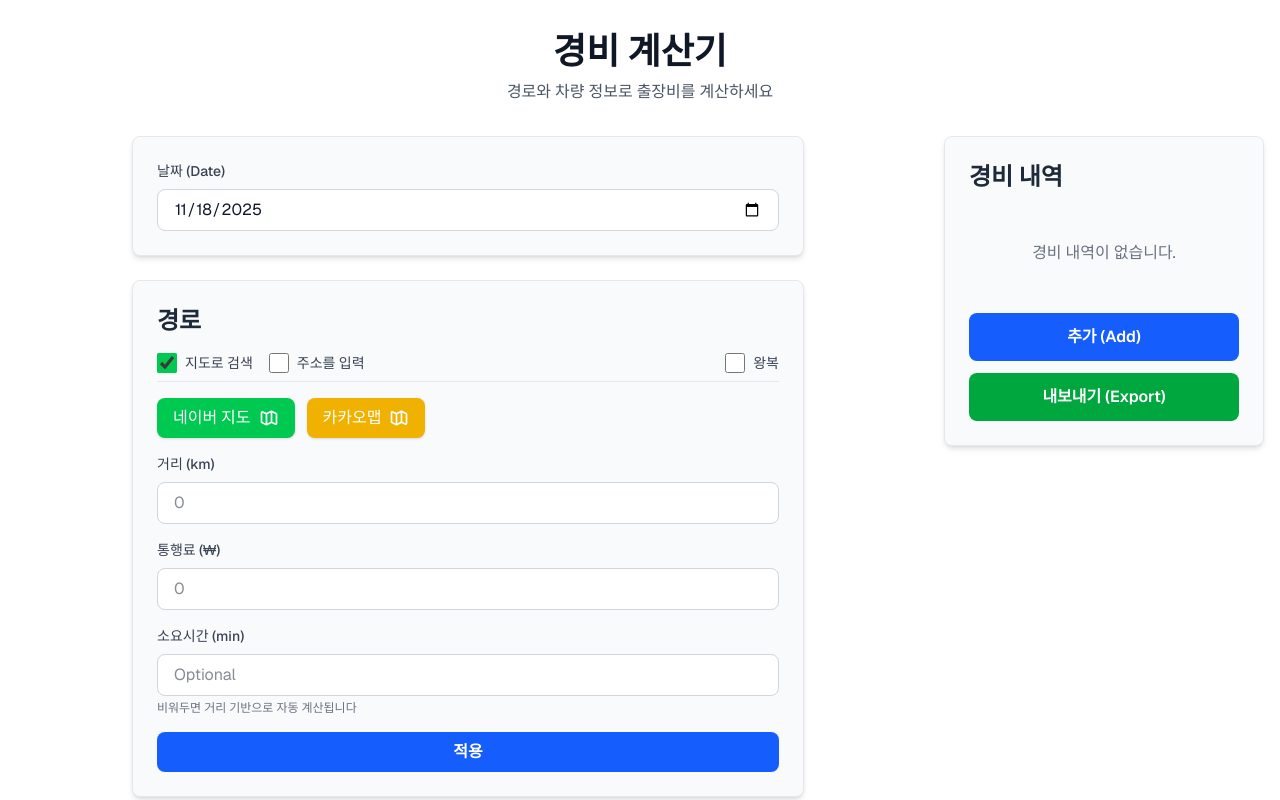
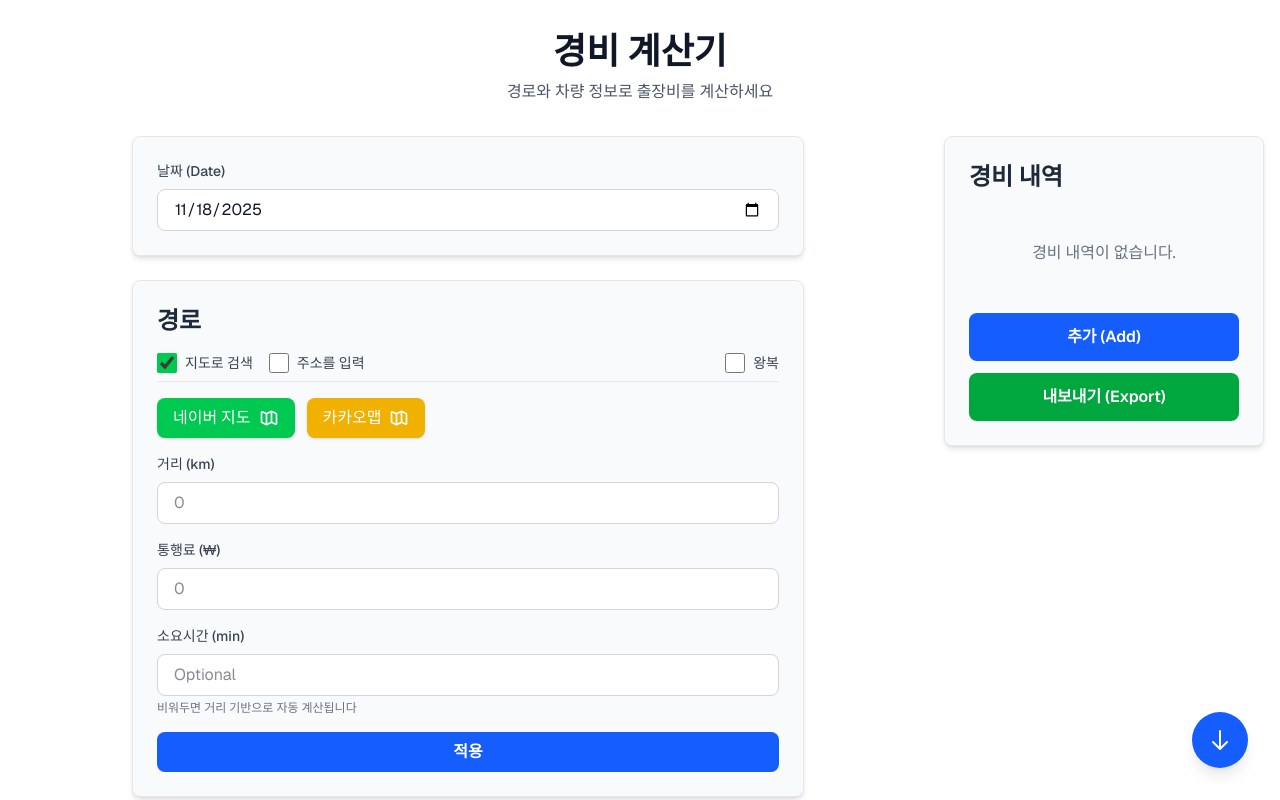
Before and after one commit to IsaacJang0321/expenses_calculator, a Next.js app: page / in a window 1280 px wide. Both pictures are taken after a click on the button "추가 (Add)". Shown: the top 800 px of the page. Built offline with nearby package versions, Linux system fonts and the light colour scheme.

Commit message:
added move-top/bottom button
added move-top/bottom button when window is scrollable

```diff
--- a/app/page.tsx
+++ b/app/page.tsx
@@ -91,6 +91,8 @@ export default function Home() {
   const [showCalculator, setShowCalculator] = useState(false);
   const [editingItemId, setEditingItemId] = useState<string | null>(null);
   const [calculatorKey, setCalculatorKey] = useState(0);
+  const [showScrollButton, setShowScrollButton] = useState(false);
+  const [isScrolledDown, setIsScrolledDown] = useState(false);
 
   // RouteSelector states
   const [routeUseNaverMap, setRouteUseNaverMap] = useState(true);
@@ -319,6 +321,98 @@ export default function Home() {
       localStorage.removeItem(EXPENSE_LIST_KEY);
     } catch (error) {
       console.error("Failed to delete expense list from localStorage:", error);
+    }
+  };
+
+  // Scroll position tracking
+  useEffect(() => {
+    const handleScroll = () => {
+      const scrollY = window.scrollY;
+      const windowHeight = window.innerHeight;
+      const documentHeight = document.documentElement.scrollHeight;
+
+      // Check if page is scrollable
+      const isScrollable = documentHeight > windowHeight;
+
+      // Show button if page is scrollable (always show if scrollable, even at top)
+      setShowScrollButton(isScrollable);
+
+      // Determine if we're closer to top or bottom
+      // If at top or scrolled less than 30% of page, show "go to bottom" button
+      // Otherwise, show "go to top" button
+      if (scrollY === 0) {
+        setIsScrolledDown(true); // At top, show "go to bottom"
+      } else {
+        const scrollPercentage = scrollY / (documentHeight - windowHeight);
+        setIsScrolledDown(scrollPercentage < 0.3);
+      }
+    };
+
+    // Initial check immediately
+    handleScroll();
+
+    // Also check after a short delay to ensure DOM is fully rendered
+    const timeoutId = setTimeout(() => {
+      handleScroll();
+    }, 100);
+
+    // Check on window load
+    window.addEventListener("load", handleScroll);
+
+    // Check on scroll
+    window.addEventListener("scroll", handleScroll);
+
+    // Check on resize (content might change)
+    window.addEventListener("resize", handleScroll);
+
+    // Use MutationObserver to detect DOM changes (e.g., when calculator appears)
+    const observer = new MutationObserver(() => {
+      // Debounce the check to avoid too many calls
+      setTimeout(handleScroll, 50);
+    });
+
+    observer.observe(document.body, {
+      childList: true,
+      subtree: true,
+      attributes: true,
+      attributeFilter: ['class', 'style'],
+    });
+
+    return () => {
+      clearTimeout(timeoutId);
+      window.removeEventListener("scroll", handleScroll);
+      window.removeEventListener("load", handleScroll);
+      window.removeEventListener("resize", handleScroll);
+      observer.disconnect();
+    };
+  }, [showCalculator]); // Re-check when calculator visibility changes
+
+  // Also check scroll when calculator visibility changes (with delay for animation)
+  useEffect(() => {
+    if (showCalculator) {
+      // Check after animation completes (500ms transition duration)
+      const timeoutId = setTimeout(() => {
+        const scrollY = window.scrollY;
+        const windowHeight = window.innerHeight;
+        const documentHeight = document.documentElement.scrollHeight;
+        const isScrollable = documentHeight > windowHeight;
+        setShowScrollButton(isScrollable);
+        if (scrollY === 0) {
+          setIsScrolledDown(true);
+        }
+      }, 600); // Slightly longer than animation duration
+
+      return () => clearTimeout(timeoutId);
+    }
+  }, [showCalculator]);
+
+  const handleScrollClick = () => {
+    if (isScrolledDown) {
+      // Scroll to bottom
+      window.scrollTo({ top: document.documentElement.scrollHeight, behavior: "smooth" });
+    } else {
+      // Scroll to top
+      window.scrollTo({ top: 0, behavior: "smooth" });
     }
   };
 
@@ -645,6 +739,47 @@ export default function Home() {
           </div>
         </div>
       </div>
+
+      {/* Scroll to top/bottom button */}
+      {showScrollButton && (
+        <button
+          onClick={handleScrollClick}
+          className="fixed bottom-8 right-8 z-50 bg-blue-600 hover:bg-blue-700 text-white rounded-full p-4 shadow-lg transition-all duration-300 flex items-center justify-center w-14 h-14"
+          aria-label={isScrolledDown ? formatBilingualText("맨 아래로 (Go to bottom)") : formatBilingualText("맨 위로 (Go to top)")}
+        >
+          {isScrolledDown ? (
+            <svg
+              xmlns="http://www.w3.org/2000/svg"
+              className="h-6 w-6"
+              fill="none"
+              viewBox="0 0 24 24"
+              stroke="currentColor"
+            >
+              <path
+                strokeLinecap="round"
+                strokeLinejoin="round"
+                strokeWidth={2}
+                d="M19 14l-7 7m0 0l-7-7m7 7V3"
+              />
+            </svg>
+          ) : (
+            <svg
+              xmlns="http://www.w3.org/2000/svg"
+              className="h-6 w-6"
+              fill="none"
+              viewBox="0 0 24 24"
+              stroke="currentColor"
+            >
+              <path
+                strokeLinecap="round"
+                strokeLinejoin="round"
+                strokeWidth={2}
+                d="M5 10l7-7m0 0l7 7m-7-7v18"
+              />
+            </svg>
+          )}
+        </button>
+      )}
     </main>
   );
 }
```
